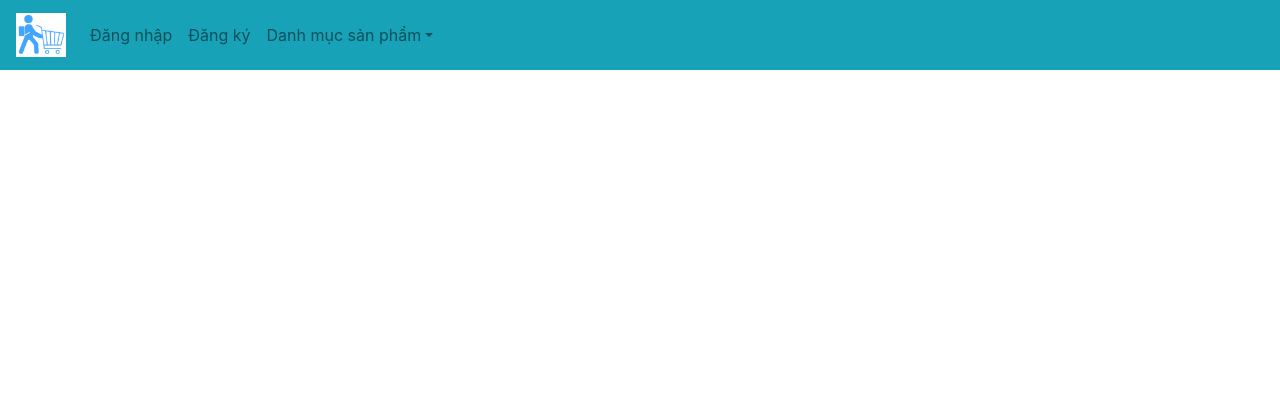
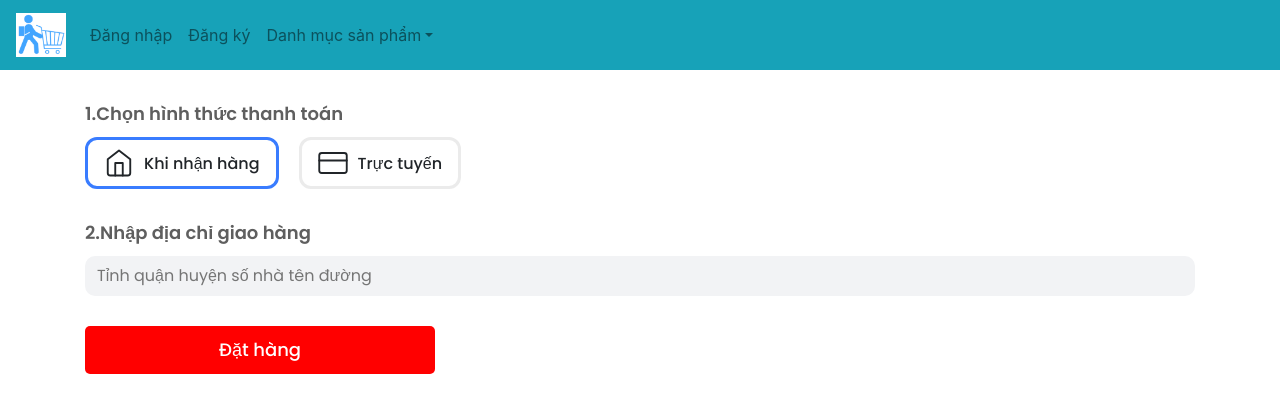
Before and after one commit to lang-market-team/lang_market_frontend, a React (Create React App) app: page /payment in a window 1280 px wide. Shown: the top 412 px of the page. Built offline with nearby package versions, Linux system fonts and the light colour scheme.

Commit message:
add payment

```diff
--- a/src/App.js
+++ b/src/App.js
@@ -13,7 +13,8 @@ import CreateProduct from "./pages/seller/CreateProduct"
 // import Renamestore from "./pages/Store/Renamestore"
 // import Manageproduct from "./pages/Store/Manageproduct"
 import Categorie from "./pages/categorie";
-import Cart from "./pages/cart"
+import Cart from "./pages/cart";
+import Payment from "./pages/payment"
 import ProductDetail from "./pages/product-detail"
 import Myorder from "./pages/order/myorder";
 import Manageorder from "./pages/order/manageorder";
@@ -42,6 +43,9 @@ export default function App() {
           </Route>
           <Route path="/cart">
             <Cart />
+          </Route>
+          <Route path="/payment">
+            <Payment />
           </Route>
           <Route path="/categorie/:id">
             <Categorie />
--- /dev/null
+++ b/src/css/payment.css
@@ -0,0 +1,86 @@
+.payment{
+    margin-top: 30px;
+}
+
+
+.payment .title{
+    font-family: "Poppins",sans-serif;
+    margin-top: 0px;
+    margin-bottom: 10px;
+    font-size: 18px;
+    color: rgb(95, 95, 95);
+    font-weight: 600;
+}
+
+.payment .delivery-type{
+    margin-bottom: 30px;
+    display: flex;
+}
+.payment .delivery-type .card{
+    padding: 8px 16px;
+    border: 3px solid  #ebebeb;
+    border-radius: 12px;
+    margin-right: 20px;
+    cursor: pointer;
+    display: flex;
+    flex-direction: row;
+    align-items: center;
+}
+
+.payment input{
+    display: block;
+    padding: 8px 12px;
+    border-radius: 10px;
+    background-color: #f2f3f5;
+    outline: none;
+    border: 0;
+    font-family: "Poppins",sans-serif;
+    font-size: 16px;
+    margin-bottom: 30px;
+    width: 100%;
+}
+
+.payment .orderbutton{
+    text-align: center;
+    border-radius: 5px;
+    background: #FF0000;
+    width: 100%;
+    padding: 16px 0;
+    font-family: "Poppins",sans-serif;
+    font-style: normal;
+    font-weight: 500;
+    font-size: 18px;
+    line-height: 16px;
+    color: #FFFFFF;
+}
+
+.payment .delivery-type .card svg{
+    margin-right: 10px;
+}
+
+.payment .delivery-type .card.active{
+    border-color: #397cff;
+}
+
+.payment .card .card-title{
+    font-family: "Poppins",sans-serif;
+    font-size: 16px;
+    font-weight: 500;
+    margin: 0;
+    line-height: 27px;
+}
+
+@media (max-width: 450px){
+
+
+    .payment .delivery-type{
+        margin-bottom: 0;
+        display: block;
+
+    }
+
+    .payment .delivery-type .card{
+        margin-bottom: 10px;
+    }
+
+}
--- a/src/pages/cart.js
+++ b/src/pages/cart.js
@@ -2,6 +2,7 @@ import "../css/cart.css";
 import CartProduct from "../components/common/cart-product";
 import CartStorage from "../lib/cart-storage";
 import React, { useState, useEffect } from 'react';
+
 const Cart = () => {
 
     const [list, setList] = useState(CartStorage.get());
@@ -27,9 +28,7 @@ const Cart = () => {
 
     }
 
-    function newOrder() {
 
-    }
 
 
     function plus(id) {
@@ -39,7 +38,9 @@ const Cart = () => {
                 let updatedItem = item
                 if (updatedItem.number + 1 <= updatedItem.remain_amount) {
                     updatedItem.number += 1;
+                    CartStorage.update(updatedItem);
                 }
+
                 return updatedItem;
             }
 
@@ -59,7 +60,9 @@ const Cart = () => {
                 let updatedItem = item
                 if (updatedItem.number - 1 > 0) {
                     updatedItem.number += -1;
+                    CartStorage.update(updatedItem);
                 }
+
                 return updatedItem;
             }
 
@@ -102,9 +105,13 @@ const Cart = () => {
                                 </div>
                             </div>
 
-                            <div className="pay-button">
-                                Tiến hành đặt hàng
+                            {
+                                list.length > 0 ? <a href="/payment">
+                                    <div className="pay-button">
+                                        Tiến hành đặt hàng
                             </div>
+                                </a> : ''
+                            }
                         </div>
                     </div>
                 </div>
--- /dev/null
+++ b/src/pages/payment.js
@@ -0,0 +1,145 @@
+
+import React, { useState } from 'react';
+import CartStorage from "../lib/cart-storage";
+import Role from "../lib/role";
+import serverAddress from "../serverConnection";
+import Swal from 'sweetalert2/dist/sweetalert2.js';
+import Loading from "../components/common/loading";
+import "../css/payment.css";
+import { useHistory } from "react-router-dom";
+const Payment = () => {
+    const history = useHistory();
+    const [isPaid, setIsPaid] = useState(false);
+    const [address, setAddress] = useState("");
+    const [loading, setLoading] = useState(false);
+
+    async function createOrder(item) {
+
+        return await fetch(serverAddress + "api/order/create", {
+            method: "post",
+            headers: { "Content-Type": "application/json" },
+            body: JSON.stringify({
+                order: {
+                    id_buyer: Role.getUserId(),
+                    id_seller: item.id_seller,
+                    paid_order: isPaid,
+                    create_time: Date.now(),
+                    delivery_address: address,
+                },
+                orderDetailList: item.list,
+            }),
+        })
+            .then((res) => res.json())
+            .then((data) => {
+                console.log(data);
+                if (data.error) {
+                    return false;
+                }
+                else {
+                    return true;
+                }
+
+            });
+    }
+
+    async function orderOnClick() {
+        var list = CartStorage.get();
+        var newList = []
+        list.forEach(olditem => {
+            const index = newList.findIndex(newItem => newItem.id_seller === olditem.id_seller);
+            if (index === -1) {
+                let data = {
+                    id_seller: olditem.id_seller,
+                    list: []
+                }
+                newList.push(data);
+            }
+        });
+
+
+
+        list.forEach(olditem => {
+            newList.forEach(newItem => {
+                if (newItem.id_seller === olditem.id_seller) {
+                    const index = newItem.list.findIndex(ni => ni.id_product === olditem.id_product);
+                    if (index === -1) {
+                        newItem.list.push({
+                            id_product: olditem.id_product,
+                            price: olditem.price,
+                            amount: olditem.number,
+                        });
+                    }
+                }
+            });
+        });
+
+        var check = true;
+        setLoading(true);
+
+        // var result = Promise.all(newList.map((item) => createOrder(item)));
+        for (let index = 0; index < newList.length; index++) {
+            check = await createOrder(newList[index]);
+            if (!check) {
+                setLoading(false);
+                Swal.fire('Thất bại!', '', 'error')
+                break;
+            }
+        }
+
+        if (check) {
+            CartStorage.clear();
+            setLoading(false);
+
+            Swal.fire('Thành công!', 'Đặt đơn hàng thành công', 'success').then(() => {
+                let path = `order/myorder`;
+                history.push(path);
+            })
+        }
+        console.log(newList);
+    }
+
+    if (loading) {
+        return Loading();
+    }
+
+    return (
+        <div className="payment container">
+            <div className="row">
+                <div className="col-12">
+                    <div className="title">
+                        1.Chọn hình thức thanh toán
+                    </div>
+                </div>
+                <div className="col-12">
+                    <div className="delivery-type">
+                        <div onClick={() => setIsPaid(false)} className={!isPaid ? "card active" : "card"}>
+                            <svg xmlns="http://www.w3.org/2000/svg" width="30" height="30" viewBox="0 0 24 24" fill="none" stroke="currentColor" strokeWidth="1.5" strokeLinecap="round" strokeLinejoin="round"><path d="M3 9l9-7 9 7v11a2 2 0 0 1-2 2H5a2 2 0 0 1-2-2z"></path><polyline points="9 22 9 12 15 12 15 22"></polyline></svg>
+                            <div className="card-title">
+                                Khi nhận hàng
+                        </div>
+                        </div>
+                        <div onClick={() => setIsPaid(true)} className={isPaid ? "card active" : "card"}>
+                            <svg xmlns="http://www.w3.org/2000/svg" width="30" height="30" viewBox="0 0 24 24" fill="none" stroke="currentColor" strokeWidth="1.5" strokeLinecap="round" strokeLinejoin="round" ><rect x="1" y="4" width="22" height="16" rx="2" ry="2"></rect><line x1="1" y1="10" x2="23" y2="10"></line></svg>
+                            <div className="card-title">
+                                Trực tuyến
+                        </div>
+                        </div>
+                    </div>
+                </div>
+                <div className="col-12">
+                    <div className="title">
+                        2.Nhập địa chỉ giao hàng
+                    </div>
+                    <input placeholder="Tỉnh quận huyện số nhà tên đường" onInput={e => setAddress(e.target.value)}></input>
+                </div>
+
+                <div className="col-lg-4 col-12">
+
+                    <div className="orderbutton" onClick={() => orderOnClick()}>Đặt hàng</div>
+                </div>
+            </div>
+        </div>
+    )
+}
+
+export default Payment;
--- a/src/pages/product-detail.js
+++ b/src/pages/product-detail.js
@@ -20,9 +20,7 @@ const ProductDetail = () => {
     const [dialogRating, setDialogRating] = useState(0);
     const [showDialog, setShowDialog] = useState(false);
     const [content, setContent] = useState('');
-    // const [value, setValue] = useState(
-    //     localStorage.getItem('myValueInLocalStorage') || ''
-    // );
+
 
     const { id } = useParams();
 
```
